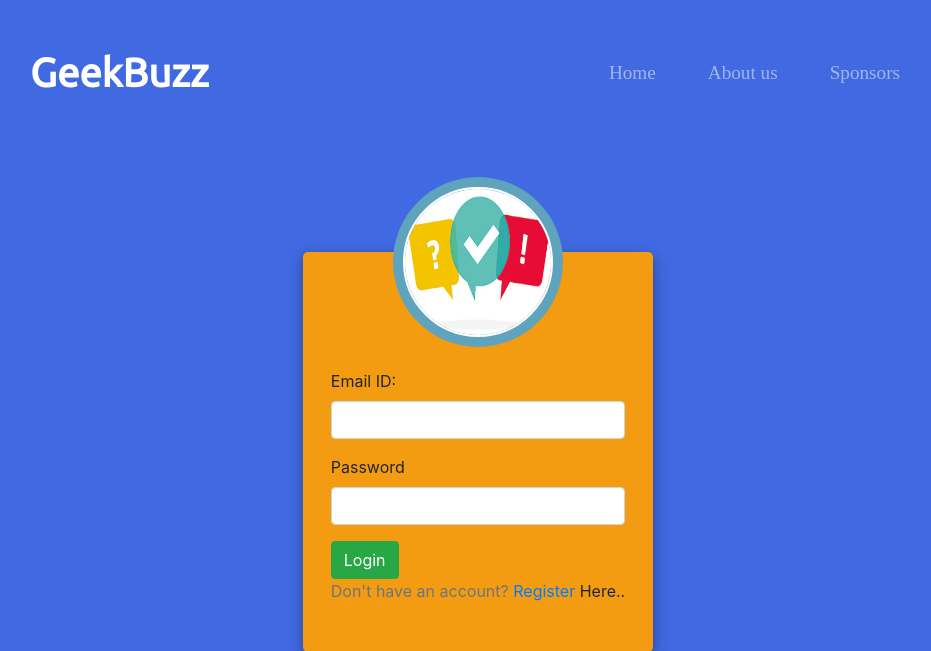
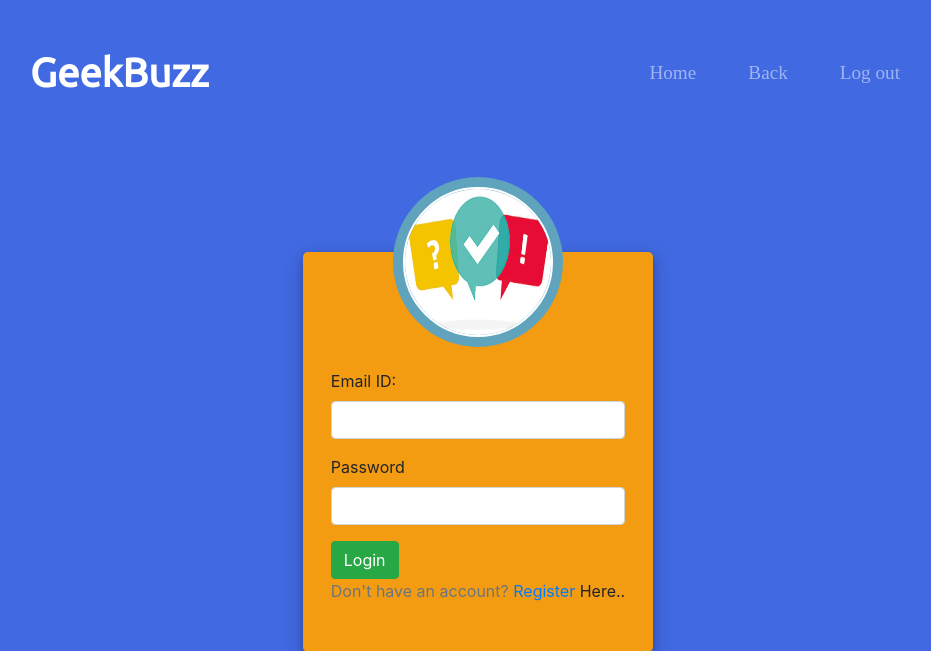
Before and after one commit to DiligentCoder-20022001/GeekBuzz, a PHP site: page /login.php in a window 1280 px wide. Shown: the top 651 px of the page, without its empty margins (162-1093 px from the left). Run offline with PHP 8.4, Linux system fonts and the light colour scheme; some libraries are stand-ins or nearby versions.

Commit message:
Update login.php

```diff
--- a/GeekBuzz/login.php
+++ b/GeekBuzz/login.php
@@ -163,13 +163,13 @@ html {
 		<div class="collapse navbar-collapse" id="navbarSupportedContent">
 			<ul class="navbar-nav ml-auto">
 				<li class="nav-item">
-					<a class="nav-link" href="aboutus.html">Home</a>
+					<a class="nav-link" href="home.php">Home</a>
 				</li>
 				<li class="nav-item">
-					<a class="nav-link" href="#">About us</a>
+					<a class="nav-link" href="home.php">Back</a>
 				</li>
 				<li class="nav-item dropdown">
-					<a class="nav-link" href="#">Sponsors</a>
+					<a class="nav-link" href="logout.php">Log out</a>
 				</li>
 			</ul>
 		</div>
```
